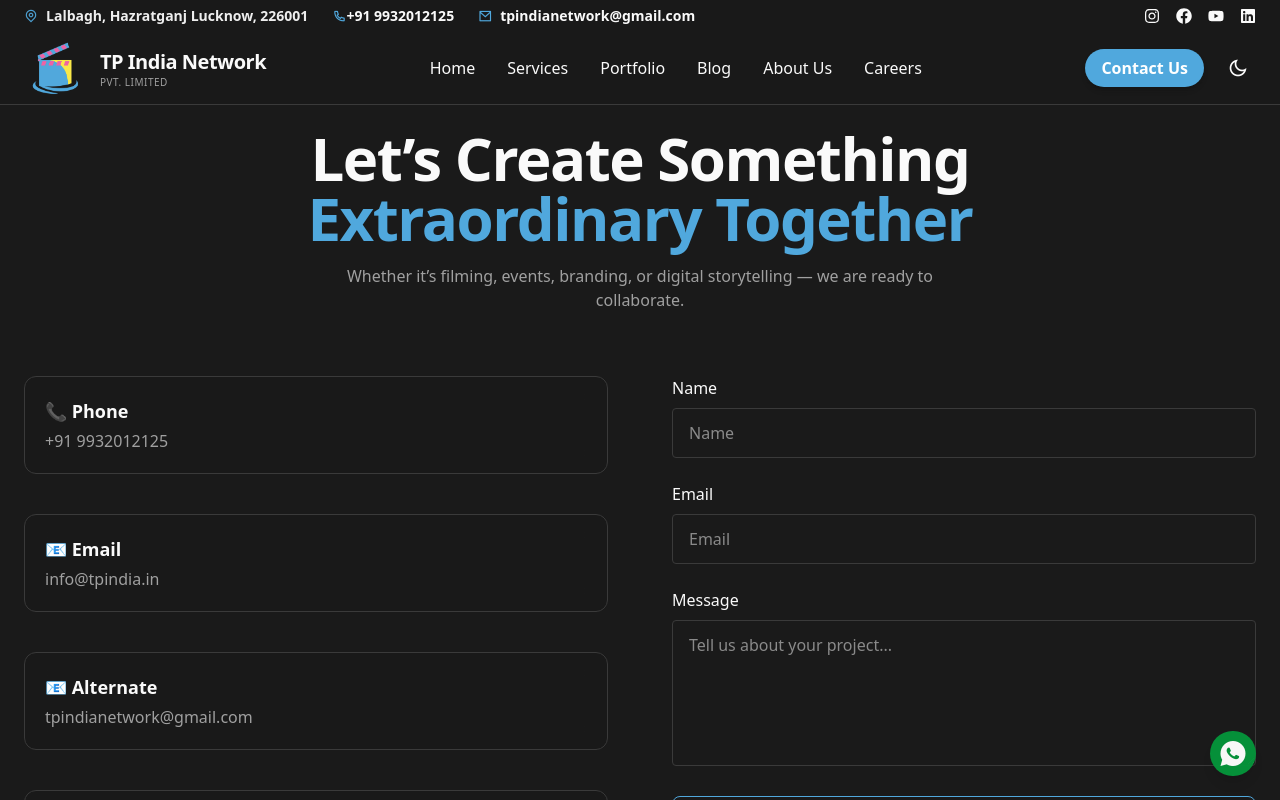
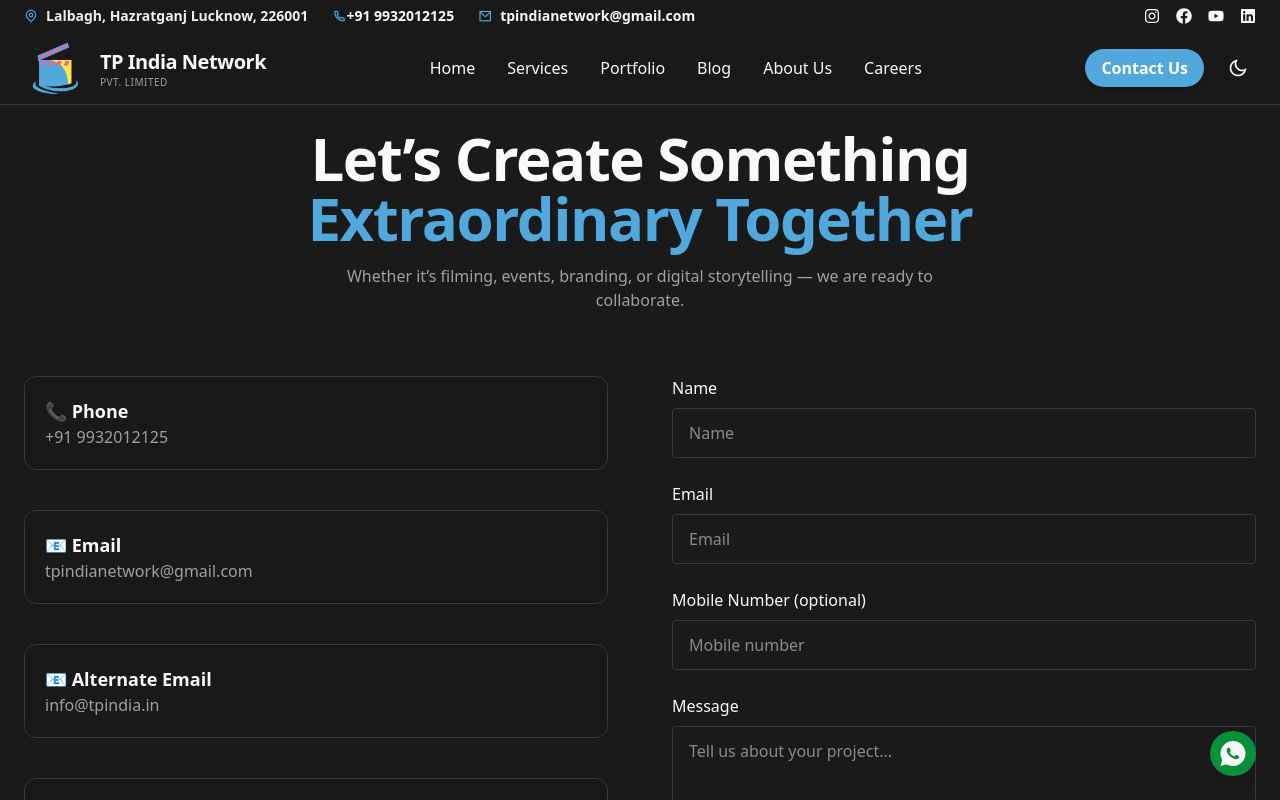
Before and after one commit to shiv-co/TpIndia, a React (Vite) app in the folder frontend/: page /contact in a window 1280 px wide. Shown: the top 800 px of the page. Built offline with nearby package versions, Linux system fonts and the light colour scheme.

Commit message:
fixed contact from in contact.jsx

```diff
--- a/frontend/src/pages/careers.jsx
+++ b/frontend/src/pages/careers.jsx
@@ -56,16 +56,7 @@
     desc: "Use social media skills to build campaigns and generate leads.",
     img: career4,
   },
-  {
-    id: "rd-01",
-    title: "Front-end Developer",
-    team: "Tech",
-    location: "Remote",
-    type: "Full-time",
-    salary: "Based on experience",
-    desc: "Build interactive frontends, landing pages and internal tools.",
-    img: career2,
-  },
+
 ];
 
 function JobCard({ job, onApply, i }) {
@@ -330,7 +321,7 @@
               <motion.div
                 initial={{ opacity: 0, y: 10 }}
                 whileHover={{ opacity: 1, y: 0 }}
-                transition={{ duration: 0.25 }}
+                transition={{ duration: 1.25 }}
                 className="mt-3 flex items-center justify-between text-sm text-[var(--text-secondary)]"
               >
                 <div className="flex items-center gap-4">
--- a/frontend/src/pages/contact.jsx
+++ b/frontend/src/pages/contact.jsx
@@ -1,5 +1,7 @@
 import { motion } from "framer-motion";
 import WhatsAppButton from "../components/WhatsAppButton";
+import { href } from "react-router-dom";
+import ContactForm from "../pages/contactForm.jsx";
 
 export default function Contact() {
   return (
@@ -40,15 +42,33 @@
           className="space-y-10"
         >
           {[
-            { label: "📞 Phone", value: "+91 9932012125" },
-            { label: "📧 Email", value: "info@tpindia.in" },
-            { label: "📧 Alternate", value: "tpindianetwork@gmail.com" },
+            {
+              label: "📞 Phone",
+              value: "+91 9932012125",
+              href: "tel:+919932012125",
+            },
+            {
+              label: "📧 Email",
+              value: "tpindianetwork@gmail.com",
+              href: "mailto:tpindianetwork@gmail.com",
+            },
+            {
+              label: "📧 Alternate Email ",
+              value: "info@tpindia.in",
+              href: "mailto:info@tpindia.in",
+            },
+
             {
               label: "📍 Address",
               value:
                 "502 5th Floor, Royal Apartment, Lalbagh, Hazratganj, Lucknow, India 226001",
+              href: "https://maps.app.goo.gl/6HEwmpzLaug1M1mh8", // Replace XYZ with actual Google Maps link
             },
-            { label: "⏰ Open Hours", value: "Mon – Sat : 10.00 – 19.00" },
+            {
+              label: "⏰ Open Hours",
+              value: "Mon – Sat : 10.00 AM – 8.00 PM",
+              href: "#",
+            },
           ].map((item, i) => (
             <motion.div
               key={i}
@@ -58,7 +78,14 @@
               className="p-5 rounded-xl border border-[var(--border-color)] bg-[var(--bg-color)]/40 backdrop-blur-md hover:border-[var(--accent-color)] transition"
             >
               <p className="text-lg font-semibold">{item.label}</p>
-              <p className="text-[var(--text-secondary)] mt-1">{item.value}</p>
+              <a
+                href={item.href}
+                target="_blank"
+                rel="noopener noreferrer"
+                className="text-[var(--text-secondary)] mt-1  hover:underline underline-offset-4 decoration-[var(--accent-color)] transition"
+              >
+                {item.value}
+              </a>
             </motion.div>
           ))}
 
@@ -104,7 +131,7 @@
         </motion.div>
 
         {/* RIGHT CONTACT FORM */}
-        <motion.form
+        {/* <motion.form
           initial={{ opacity: 0, x: 40 }}
           whileInView={{ opacity: 1, x: 0 }}
           transition={{ duration: 0.7 }}
@@ -143,7 +170,10 @@
           >
             SEND MESSAGE
           </motion.button>
-        </motion.form>
+        </motion.form> */}
+
+        <ContactForm />
+
       </div>
 
       {/* GOOGLE MAP */}
--- /dev/null
+++ b/frontend/src/pages/contactForm.jsx
@@ -0,0 +1,117 @@
+import { useState } from "react";
+import { motion } from "framer-motion";
+
+export default function ContactForm() {
+  const [form, setForm] = useState({
+    name: "",
+    email: "",
+    mobile: "",
+    message: "",
+  });
+
+  const handleChange = (e) => {
+    setForm({ ...form, [e.target.name]: e.target.value });
+  };
+
+  const handleSubmit = (e) => {
+    e.preventDefault();
+
+    // Validation: User must enter EITHER Email or Mobile
+    if (!form.email && !form.mobile) {
+      alert("Please enter either Email or Mobile Number.");
+      return;
+    }
+
+    // ---- Option 1: Send message directly to your email via mailto ----
+    window.location.href =`mailto:tpindianetwork@gmail.com?subject=New Inquiry from ${form.name}&body=
+Name: ${form.name}%0D%0A
+Email: ${form.email || "Not provided"}%0D%0A
+Mobile: ${form.mobile || "Not provided"}%0D%0A
+Message: ${form.message}
+`;
+
+    // ---- Option 2: OR send to backend API (uncomment when API ready) ----
+    /*
+    fetch("/api/send-message", {
+      method: "POST",
+      headers: { "Content-Type": "application/json" },
+      body: JSON.stringify(form),
+    })
+      .then(() => alert("Your message has been sent successfully!"))
+      .catch(() => alert("Something went wrong!"));
+    */
+  };
+
+  return (
+    <motion.form
+      onSubmit={handleSubmit}
+      initial={{ opacity: 0, x: 40 }}
+      whileInView={{ opacity: 1, x: 0 }}
+      transition={{ duration: 0.7 }}
+      viewport={{ once: true }}
+      className="space-y-6"
+    >
+      {/* Name */}
+      <div>
+        <label className="block mb-2 font-medium">Name</label>
+        <input
+          name="name"
+          type="text"
+          placeholder="Name"
+          value={form.name}
+          onChange={handleChange}
+          className="w-full px-4 py-3 rounded border border-[var(--border-color)] bg-transparent focus:outline-none focus:border-[var(--accent-color)] transition"
+        />
+      </div>
+
+      {/* Email */}
+      <div>
+        <label className="block mb-2 font-medium">Email </label>
+        <input
+          name="email"
+          type="email"
+          placeholder="Email"
+          value={form.email}
+          onChange={handleChange}
+          className="w-full px-4 py-3 rounded border border-[var(--border-color)] bg-transparent focus:outline-none focus:border-[var(--accent-color)] transition"
+        />
+      </div>
+
+      {/* Mobile Number */}
+      <div>
+        <label className="block mb-2 font-medium">Mobile Number (optional)</label>
+        <input
+          name="mobile"
+          type="text"
+          placeholder="Mobile number"
+          value={form.mobile}
+          onChange={handleChange}
+          className="w-full px-4 py-3 rounded border border-[var(--border-color)] bg-transparent focus:outline-none focus:border-[var(--accent-color)] transition"
+        />
+      </div>
+
+      {/* Message */}
+      <div>
+        <label className="block mb-2 font-medium">Message</label>
+        <textarea
+          name="message"
+          placeholder="Tell us about your project..."
+          rows="5"
+          value={form.message}
+          onChange={handleChange}
+          className="w-full px-4 py-3 rounded border border-[var(--border-color)] bg-transparent focus:outline-none focus:border-[var(--accent-color)] transition"
+        ></textarea>
+      </div>
+
+      {/* Button */}
+      <motion.button
+        whileHover={{ scale: 1.02 }}
+        whileTap={{ scale: 0.97 }}
+        type="submit"
+        className="w-full py-3 border border-[var(--accent-color)] text-[var(--accent-color)] hover:bg-[var(--accent-color)] hover:text-white font-semibold rounded-lg transition"
+      >
+        SEND MESSAGE
+      </motion.button>
+    </motion.form>
+  );
+}
--- a/frontend/src/pages/navbar.jsx
+++ b/frontend/src/pages/navbar.jsx
@@ -149,11 +149,13 @@
         <div className="max-w-7xl mx-auto px-4 md:px-6 py-1 flex items-center justify-between">
           {/* Logo */}
           <div className="flex items-center gap-3">
+            <Link to="/">
             <img
               src="/logo.webp"
               alt="TP India Logo"
               className="h-14 w-14 md:h-16 md:w-16"
             />
+            </Link>
             <div className="leading-tight">
               <Link to="/" className="font-bold text-lg md:text-xl tracking-tight text-[var(--text-primary)]">
                 TP India Network
```
Also changed, not shown: frontend/src/pages/footer.jsx (line endings or trailing spaces).
